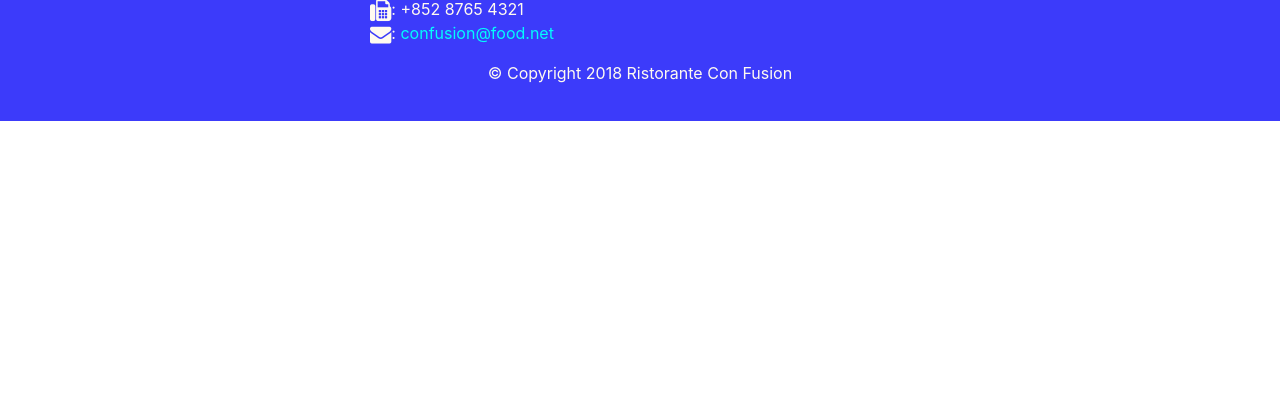
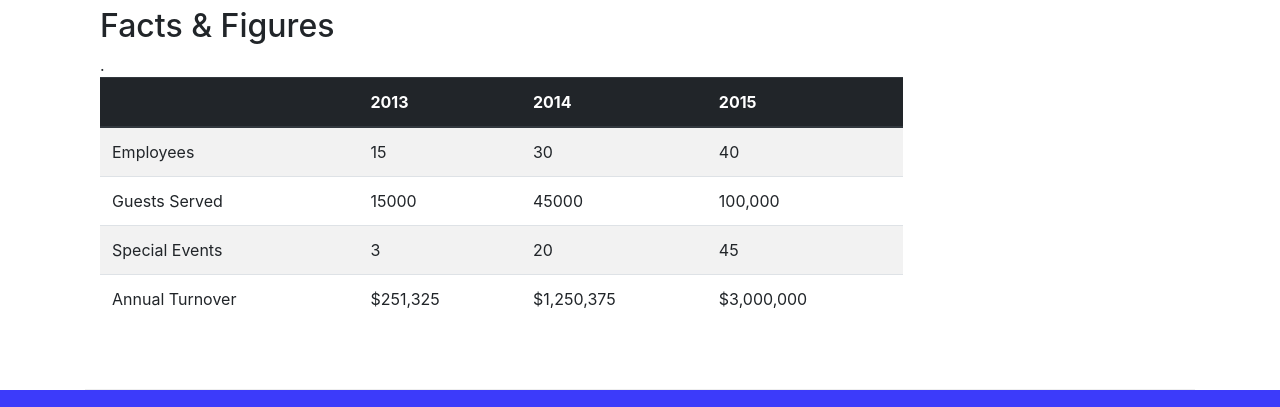
Before and after one commit to HiewYiSa/BootStrapLearn, a website: page aboutus.html in a window 1280 px wide. Shown: the part 1705-2112 px from the top of the page. Before the commit the page ends 1826 px from the top, so only its background shows below. Drawn offline with nearby package versions, Linux system fonts and the light colour scheme.

Commit message:
Tables and Cards

```diff
--- a/aboutus.html
+++ b/aboutus.html
@@ -65,8 +65,31 @@
                 <p>Started in 2010, Ristorante con Fusion quickly established itself as a culinary icon par excellence in Hong Kong. With its unique brand of world fusion cuisine that can be found nowhere else, it enjoys patronage from the A-list clientele in Hong Kong.  Featuring four of the best three-star Michelin chefs in the world, you never know what will arrive on your plate the next time you visit us.</p>
                 <p>The restaurant traces its humble beginnings to <em>The Frying Pan</em>, a successful chain started by our CEO, Mr. Peter Pan, that featured for the first time the world's best cuisines in a pan.</p>
             </div>
-            <div>
+            <div class="col-sm">
+		<div class="card">
+		    <h3 class="card-header bg-primary text-white">Facts At a Glance</h3>
+		    <div class="card-body">
+			<dl class="row">
+			   <dt class="col-6">Started</dt>
+			   <dd class="col-6">3 Feb. 2013</dd>
+			   <dd class="col-6">Major Stake Holder</dd>
+			   <dd class="col-6">HK Fine Foods Inc.</dd>
+			   <dd class="col-6">Last Year's Turnover</dd>
+			   <dd class="col-6">$1,250,375</dd>
+			   <dd class="col-6">Employees</dd>
+			   <dd class="col-6">40</dd>
+			</dl>
+		    </div>
+		</div>
             </div>
+	    <div class="col-12">
+		<div class="card card-body bg-light">
+		    <blockquote class="blockquote">
+			<p class="mb-0">You better cut the pizza in four pieces because I'm not hungry enough to eat six.</p>
+			<footer class="blockquote-footer">Yogi Berra,<cite title="Source Title">The Wit and Wisdom of Yogi Berra, P. Pepe, diversion Books, 2014</cite></footer>
+		    </blockquote>
+		</div>
+	    </div>
         </div>
 
 
@@ -91,7 +114,50 @@
 		</div>
             </div>
        </div>
-
+       <div class="row row-content">
+	   <div class="col-12 col-sm-9">
+	       <h2>Facts &amp; Figures</h2>
+	       <div class="table-responsive">
+		   <table class="table table-striped">
+		       <thead class="thead-dark">
+			   <tr>
+				<th>&nbsp;</th>
+				<th>2013</th>
+				<th>2014</th>
+				<th>2015</th>
+			   </tr>
+		       </thead>
+		       <tbody>
+			   <tr>
+				<td>Employees</td>
+				<td>15</td>
+				<td>30</td>
+				<td>40</td>
+			   </tr>
+			   <tr>
+				<td>Guests Served</td>
+				<td>15000</td>
+				<td>45000</td>
+				<td>100,000</td>
+			   </tr>
+			   <tr>.
+				<td>Special Events</td>
+				<td>3</td>
+				<td>20</td>
+				<td>45</td>
+			   </tr>
+			   <tr>
+				<td>Annual Turnover</td>
+				<td>$251,325</td>
+				<td>$1,250,375</td>
+				<td>$3,000,000</td>
+			   </tr>
+		       </tbody>
+		   </table>
+	       </div>
+	   </div>
+           <div class="col-12 col-sm-3"></div>
+       </div>
     </div>
 
     <footer class="footer">
```
